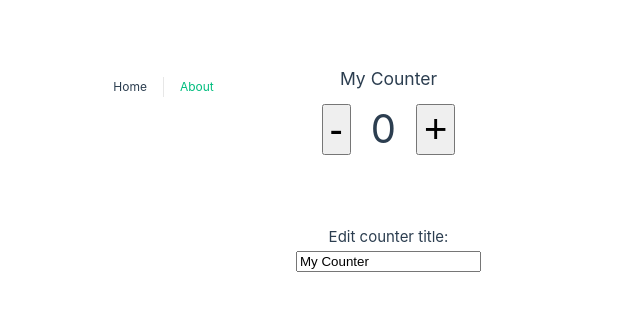
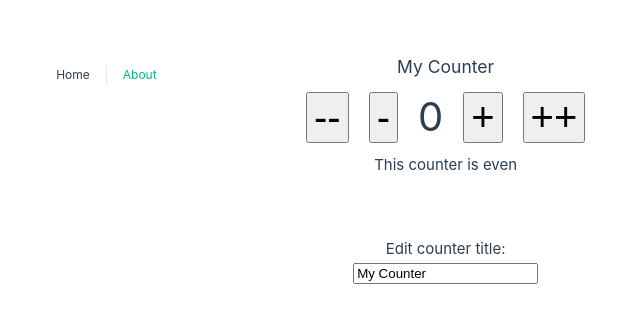
Before and after one commit to eigdoyr/vue-composition-api, a Vue app: page / in a window 1280 px wide. Shown: the part 231-554 px from the top of the page, without its empty margins (364-1004 px from the left). Built offline with nearby package versions, Linux system fonts and the light colour scheme.

Commit message:
computed, watch

```diff
--- a/src/views/HomeView.vue
+++ b/src/views/HomeView.vue
@@ -2,10 +2,14 @@
   <div class="home">
     <h3>{{ counterData.title }}</h3>
     <div>
-      <button @click="decreaseCounter" class="btn">-</button>
+      <button @click="decreaseCounter(2)" class="btn">--</button>
+      <button @click="decreaseCounter(1)" class="btn">-</button>
       <span class="counter">{{ counterData.count }}</span>
-      <button @click="increaseCounter" class="btn">+</button>
+      <button @click="increaseCounter(1)" class="btn">+</button>
+      <button @click="increaseCounter(2)" class="btn">++</button>
     </div>
+
+    <p>This counter is {{ oddOrEven }}</p>
 
     <div class="edit">
       <h4>Edit counter title:</h4>
@@ -15,40 +19,29 @@
 </template>
 
 <script setup>
-import { ref, reactive } from "vue";
-
-// const counter = ref(0),
-//   counterTitle = ref("My Counter :");
+import { reactive, computed, watch } from "vue";
 
 const counterData = reactive({
   count: 0,
   title: "My Counter",
 });
 
-const increaseCounter = () => counterData.count++;
-const decreaseCounter = () => counterData.count--;
+watch(
+  () => counterData.count,
+  (newCount) => {
+    if (newCount === 20) {
+      alert("Way to go! You made it to 20!! 🥳");
+    }
+  }
+);
+
+const oddOrEven = computed(() => {
+  return counterData.count % 2 === 0 ? "even" : "odd";
+});
+
+const increaseCounter = (amount) => (counterData.count += amount);
+const decreaseCounter = (amount) => (counterData.count -= amount);
 </script>
-
-<!--
-<script>
-import { ref } from "vue";
-
-export default {
-  setup() {
-    const counter = ref(0);
-
-    const increaseCounter = () => counter.value++;
-    const decreaseCounter = () => counter.value--;
-
-    return {
-      counter,
-      increaseCounter,
-      decreaseCounter,
-    };
-  },
-};
-</script>
--->
 
 <style>
 .home {
```
